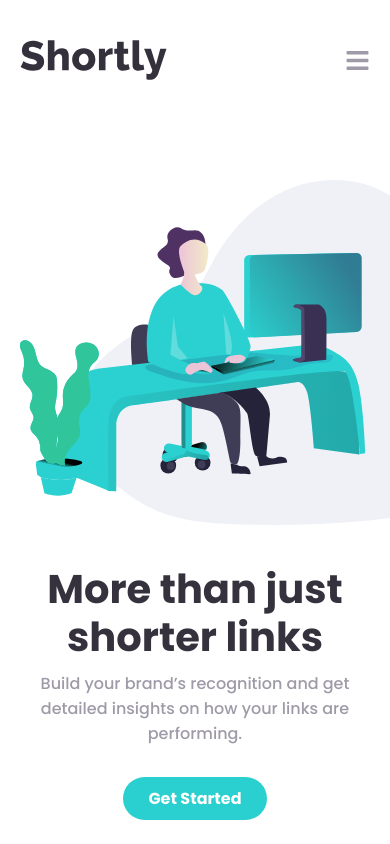
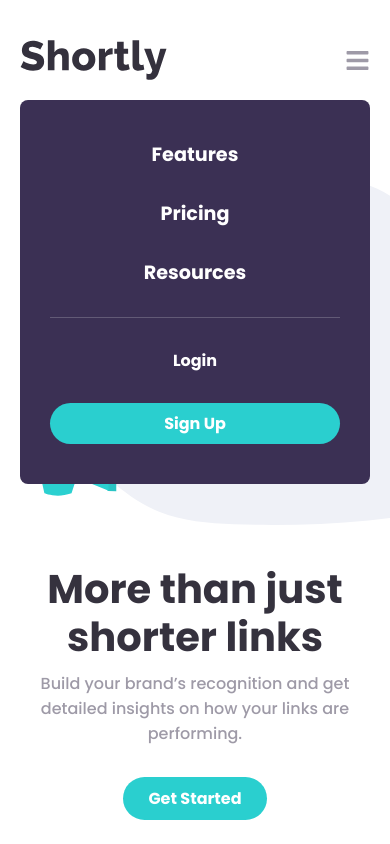
Before and after one commit to Qu4k3/challenge-url-shortening-api-landing-page, a React (Create React App) app: page / in a window 390 px wide. Both pictures are taken after a click on the icon 357 px from the left and 60 px from the top of the page. Shown: the top 844 px of the page. Built offline with nearby package versions, Linux system fonts and the light colour scheme.

Commit message:
ADD responsive clickable menu

```diff
--- a/src/App.scss
+++ b/src/App.scss
@@ -52,6 +52,12 @@
       }
     }
 
+    .mobile__wrapper {
+      display: flex;
+      width: 100%;
+      align-items: center;
+      justify-content: space-between;
+
       .nav__links {
         ul {
           list-style: none;
@@ -93,6 +99,7 @@
 
           &:hover {
             color: variables.$color-neutral-dark-blue;
+          }
         }
       }
     }
@@ -249,6 +256,10 @@
         border-radius: 5px;
         width: 90px;
         font-weight: 700;
+
+        &.copied{
+          background-color: variables.$color-primary-violet;
+        }
       }
     }
   }
--- a/src/components/Nav.jsx
+++ b/src/components/Nav.jsx
@@ -11,12 +11,13 @@ export function Nav() {
   }
 
   return (
-    <section className="container nav nav--mobile">
+    <section className="container nav">
       <div className='wrapper'>
         <div className="nav__logo">
           <img src={AppLogo} alt="Shortly" />
         </div>
 
+        <div className={`mobile__wrapper${hamburgerOpen ? ' show' : ''}`}>
           <div className="nav__links">
             <ul>
               <li>
@@ -35,6 +36,8 @@ export function Nav() {
             <a href="#">Login</a>
             <a className='btn' href="#">Sign Up</a>
           </div>
+        </div>
+
 
         <FaBars
           className='nav__hamburguer'
--- a/src/components/Shortened.jsx
+++ b/src/components/Shortened.jsx
@@ -1,21 +1,20 @@
-import { useState } from "react";
+import { useState } from 'react';
 
 export function Shortened({ originalLink, shortLink }) {
 
-const [copied, setCopied] = useState(false);
+  const [copied, setCopied] = useState(false);
 
-  const handleCopyToClipboard = () => {
-    const shortLinkValue = document.getElementById("shortLink").value;
+  const handleCopyToClipboard = (event) => {
+    const shortLinkValue = event.target.dataset.copy;
     navigator.clipboard.writeText(shortLinkValue)
-
     setCopied(true)
   }
 
   return (
-    <div className="shortened">
+    <div className='shortened'>
       <span className='original-link'>{originalLink}</span>
-      <a href={shortLink} alt='Short URL'>{shortLink}</a>
-      <button onClick={handleCopyToClipboard} className='btn'>{copied ? 'Copied!' : 'Copy'}</button>
+      <a href={shortLink} alt='Short URL' target="_blank" rel="noopener noreferrer">{shortLink}</a>
+      <button data-copy={shortLink} onClick={handleCopyToClipboard} className={`btn${copied ? ' copied' : ''}`}>{copied ? 'Copied!' : 'Copy'}</button>
     </div>
   )
 }
--- a/src/components/Shortener.jsx
+++ b/src/components/Shortener.jsx
@@ -1,11 +1,10 @@
-import { useEffect, useState } from "react";
-import { shrtcodeShortener } from "../services/shrtcode";
-import { Shortened } from "./Shortened";
+import { useEffect, useState } from 'react';
+import { shrtcodeShortener } from '../services/shrtcode';
+import { Shortened } from './Shortened';
 
 export function Shortener() {
   const [shortenedUrls, setShortenedUrls] = useState([]);
   const [invalidInput, setInvalidInput] = useState(false)
-
 
   const handleSubmit = (event) => {
     event.preventDefault();
@@ -26,7 +25,7 @@ export function Shortener() {
     const formatedItem = {
       'code': item.code,
       'original_link': item.original_link,
-      'short_link': item.short_link
+      'full_short_link': item.full_short_link
     }
 
     if (shortenedUrls) {
@@ -67,21 +66,18 @@ export function Shortener() {
             required
           />
           {
-            invalidInput && <p className="invalid-message">Please add a valid link</p>
+            invalidInput && <p className='invalid-message'>Please add a valid link</p>
           }
           <button type='submit' className='btn btn--big'>Shorten It!</button>
         </form>
       </section>
-      <section className="wrapper wrapper__shortened">
+      <section className='wrapper wrapper__shortened'>
         {
-          /*shortenedUrls.length > 0
-          && */
-
           shortenedUrls.map((shortened, i) =>
             <Shortened
               key={shortened.code + '-' + i}
               originalLink={shortened.original_link}
-              shortLink={shortened.short_link}
+              shortLink={shortened.full_short_link}
             />)
         }
       </section>
--- a/src/styles/_responsive.scss
+++ b/src/styles/_responsive.scss
@@ -54,12 +54,47 @@
 @media screen and (max-width: variables.$medium) {
   .nav {
     .wrapper {
-      .nav__links {
+      .mobile__wrapper {
+        background-color: variables.$color-primary-violet;
+        position: absolute;
+        padding: 30px 30px;
+        border-radius: 8px;
+        width: calc(100% - 40px);
+        top: 100px;
+        z-index: 2;
         display: none;
-      }
 
-      .nav__actions {
-        display: none;
+        &.show {
+          display: flex;
+        }
+
+        .nav__links {
+          ul {
+            gap: 20px;
+
+            li {
+              a {
+                color: variables.$color-neutral-white;
+
+                &:hover {
+                  color: variables.$color-primary-cyan;
+                }
+              }
+            }
+          }
+        }
+
+        .nav__actions {
+          gap: 20px;
+
+          a {
+            color: variables.$color-neutral-white;
+
+            &:hover {
+              color: variables.$color-primary-cyan;
+            }
+          }
+        }
       }
 
       .nav__hamburguer {
@@ -231,6 +266,61 @@
     }
   }
 
+  .nav {
+    .wrapper {
+      .mobile__wrapper {
+        flex-direction: column;
+        padding: 40px 30px;
+
+        .nav__links {
+          width: 100%;
+          ul {
+            flex-direction: column;
+            gap: 30px;
+            align-items: center;
+
+            li {
+              width: 100%;
+              font-size: 1.2rem;
+              text-align: center;
+              a {
+                display: block;
+                width: 100%;
+                color: variables.$color-neutral-white;
+
+                &:hover {
+                  color: variables.$color-primary-cyan;
+                }
+              }
+            }
+          }
+        }
+
+        .nav__actions {
+          margin-top: 30px;
+          padding-top: 30px;
+          width: 100%;
+          border-top: 0.5px solid #9e9aa766;
+          ;
+          margin-left: inherit;
+          flex-direction: column;
+          gap: 30px;
+          align-items: center;
+          text-align: center;
+
+          a {
+            width: 100%;
+            color: variables.$color-neutral-white;
+
+            &:hover {
+              color: variables.$color-primary-cyan;
+            }
+          }
+        }
+      }
+    }
+  }
+
   .hero {
     padding-top: 100px;
     padding-bottom: 100px;
```
Lines whose indentation alone changed are shown as unchanged.
